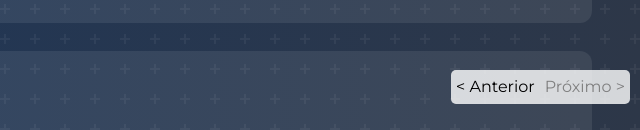
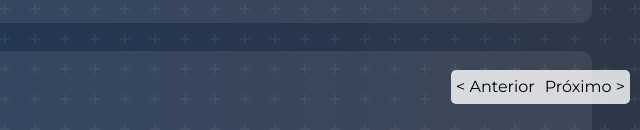
Before and after one commit to neaigd/cenarios_direito, a plain HTML site: page slides/014_cenarios.html in a window 1280 px wide. Shown: the part 686-816 px from the top of the page, 640-1280 px from the left. Drawn offline with nearby package versions, Linux system fonts and the light colour scheme.

Commit message:
Fix: Update navigation for slide 15

```diff
--- a/slides/014_cenarios.html
+++ b/slides/014_cenarios.html
@@ -260,7 +260,7 @@
 <div id="navigation" style="position: fixed; bottom: 10px; right: 10px; z-index: 1000; background-color: rgba(255, 255, 255, 0.8); padding: 5px; border-radius: 5px;"></div>
 <script>
     (function() {
-        const totalSlides = 15;
+        const totalSlides = 16;
         const path = window.location.pathname;
         const filename = path.substring(path.lastIndexOf('/') + 1);
         const match = filename.match(/^(\d{3})_cenarios\.html$/);
```
